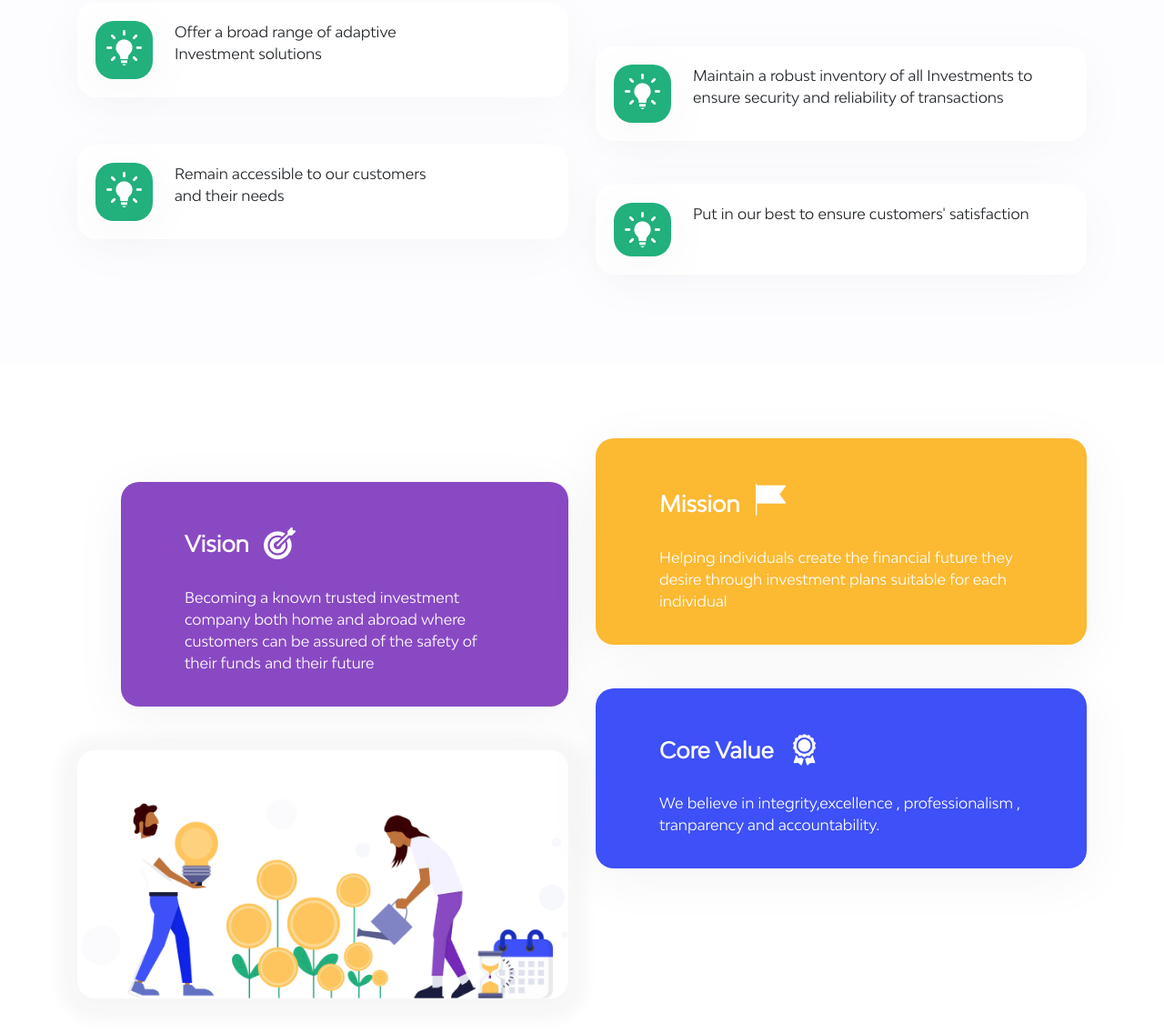
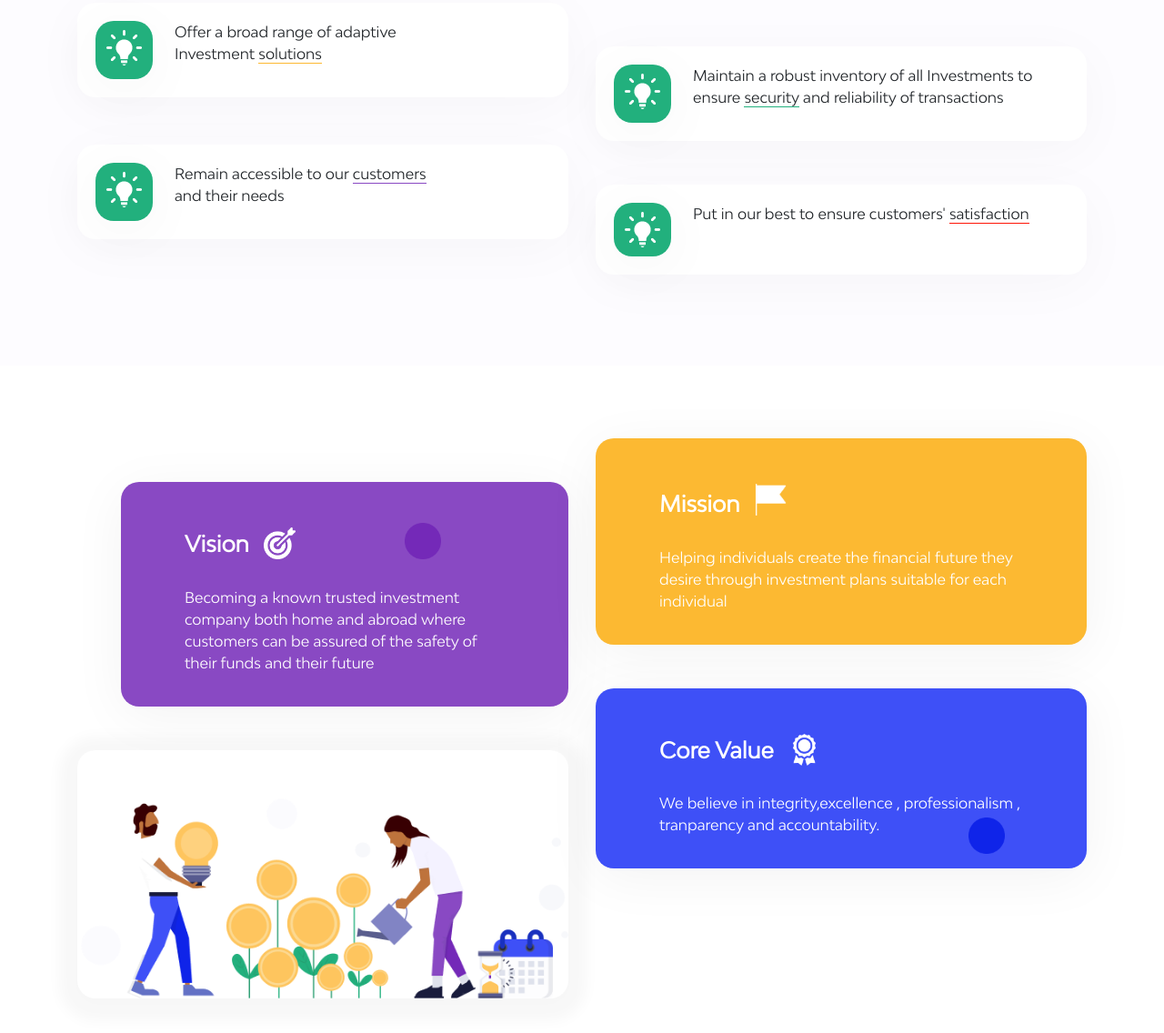
Before and after one commit to Oluwashina/PurpleGold, a plain HTML site: page about.html in a window 1280 px wide. Shown: the part 460-1596 px from the top of the page at 91% size. Drawn offline with Linux system fonts and the light colour scheme.

Commit message:
more layouts added for about page

```diff
--- a/about.html
+++ b/about.html
@@ -76,7 +76,7 @@
                             <div class="ml-4">
                                 <div class="">
                                     <p class="">Offer a broad range of adaptive<br>
-                                        Investment solutions</p>
+                                        Investment <span style="border-bottom: 1px solid #FCB932;">solutions</span></p>
                                 </div>
                             </div>
                         </div>
@@ -97,7 +97,7 @@
                             </div>
                             <div class="ml-4">
                                 <div class="">
-                                    <p class="">Maintain a robust inventory of all Investments to ensure security and reliability of transactions</p>
+                                    <p class="">Maintain a robust inventory of all Investments to ensure <span style="border-bottom: 1px solid #22B07D;">security</span> and reliability of transactions</p>
                                 </div>
                             </div>
                         </div>
@@ -120,7 +120,7 @@
                             </div>
                             <div class="ml-4">
                                 <div class="">
-                                    <p class="">Remain accessible to our customers<br> and their needs</p>
+                                    <p class="">Remain accessible to our <span style="border-bottom: 1px solid  #8949C3;">customers</span><br> and their needs</p>
                                 </div>
                             </div>
                         </div>
@@ -141,7 +141,7 @@
                             </div>
                             <div class="ml-4">
                                 <div class="">
-                                    <p class="">Put in our best to ensure customers' satisfaction</p>
+                                    <p class="">Put in our best to ensure customers' <span style="border-bottom: 1px solid  #FE1506">satisfaction</span></p>
                                 </div>
                             </div>
                         </div>
@@ -168,9 +168,13 @@
                             <div class="ml-3">
                                 <img src="images/target.png" class="" width="35" height="35">
                             </div>
+
                         </div>
-                        <div class="mt-4">
+                        <div class="mt-4 rel">
                             <p class="text-white">Becoming a known trusted investment company both home and abroad where customers can be assured of the safety of their funds and their future </p>
+                            <div class="about-circle">
+                                <img src="images/about-circle.png" width="40" height="40">
+                            </div>
                         </div>
                     </div>
                     <!-- second -->
@@ -213,9 +217,13 @@
                                 <img src="images/medal.png" class="" width="35" height="35">
                             </div>
                         </div>
-                        <div class="mt-4">
+                        <div class="mt-4 rel">
                             <p class="text-white">We believe in integrity,excellence , professionalism , tranparency and accountability.</p>
+                            <div class="core-circle">
+                                <img src="images/core-circle.png" width="40" height="40">
+                            </div>
                         </div>
+
                     </div>
 
                 </div>
--- a/style.css
+++ b/style.css
@@ -338,6 +338,16 @@ body{
      color: #191C3C;
      line-height: 25px
  }
+ .about-circle{
+     position: absolute;
+     top: -70px;
+     right: 70px;
+ }
+ .core-circle{
+     position: absolute;
+    bottom: -20px;
+    right: 20px;
+ }
 
  /* ----- FAQ STYLES ------- */
  .faq-head{
```
Also changed, not shown: images/about-circle.png (added), images/core-circle.png (added).
